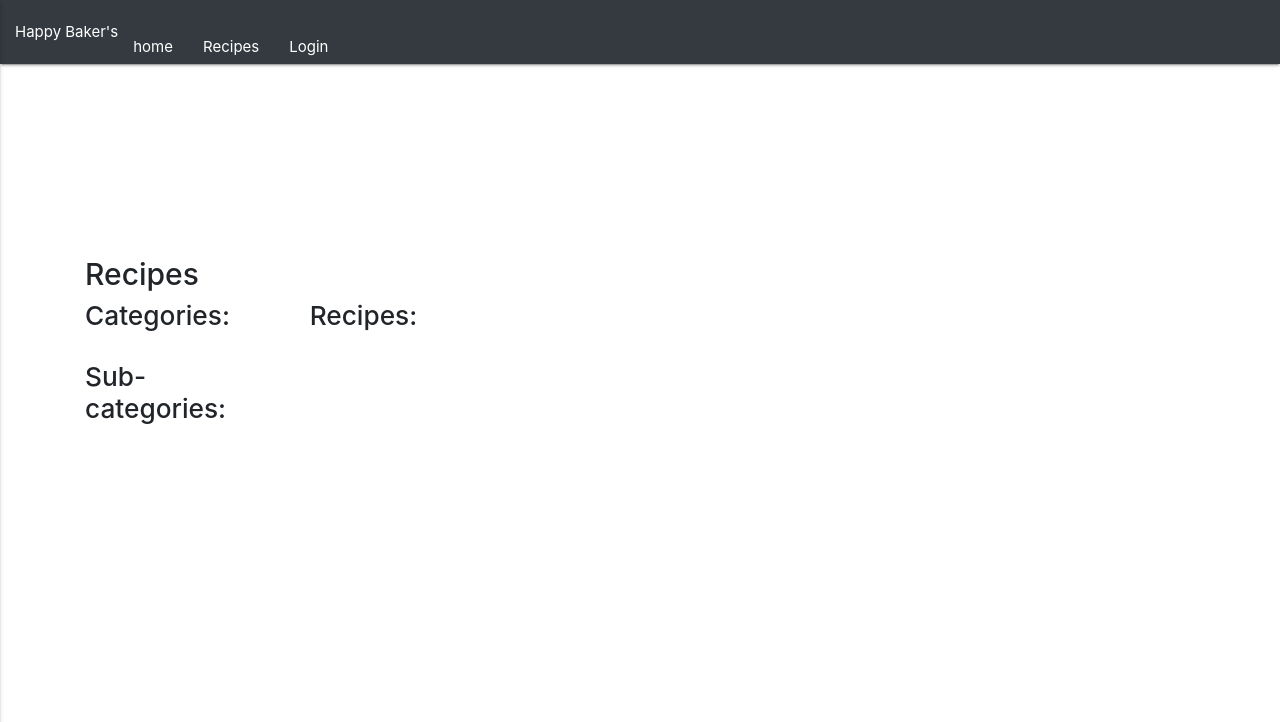
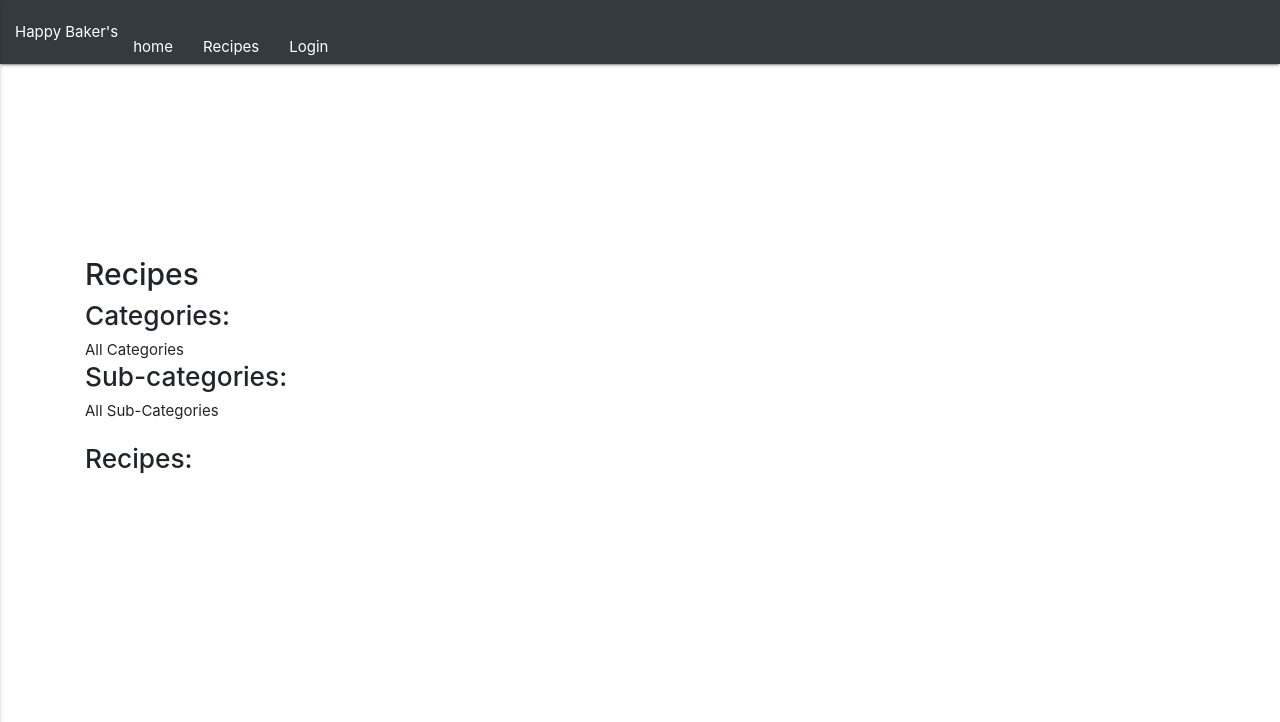
Before and after one commit to Danhayes3008/milestone-project-3, a Flask app: page /recipes in a window 1280 px wide. Shown: the top 722 px of the page. Run offline with Flask 2, Linux system fonts and the light colour scheme; data that the repository does not hold is empty; some libraries are stand-ins or nearby versions.

```diff
--- a/run.py
+++ b/run.py
@@ -66,7 +66,7 @@ def logout():
 def users():
 
     return render_template('userpage.html', users=mongo.db.users.find(),
-    author=mongo.db.recipes.find())
+    recipes=mongo.db.recipes.find())
 
 
 @app.route('/register')
@@ -94,10 +94,10 @@ def insert_user():
     return render_template('userpage.html')
 
 
-@app.route('/recipe_name/<name_id>')
-def recipe_name(name_id):
-    the_recipe = mongo.db.recipes.find_one({"_id": ObjectId(name_id)})
-    return render_template('userpage.html', task=the_recipe)
+
+@app.route('/recipe_name')
+def recipe_name():
+    return render_template('userpage.html', rec=mongo.db.recipes.find())
 
 @app.route('/add_recipe')
 def add_recipe():
--- a/templates/recipes.html
+++ b/templates/recipes.html
@@ -1,21 +1,19 @@
 {% extends 'base.html'%} {% block content %}
 <h2>Recipes</h2>
 <div class="row">
-    <div class="">
     <div class="col s6">
         <h3>Categories:</h3>
+        <input type="checkbox" name="categories" value="all" checked> All Categories<br>
         {% for cat in categories %} {{cat.category_name}}
-        <input type="checkbox">
-        <br /> {% endfor %}
-        <br />
+        <input type="checkbox"><br /> {% endfor %}
         <h3>Sub-categories:</h3>
+        <input type="checkbox" name="subcategory" value="all" checked> All Sub-Categories<br>
         {% for sub in subcategory %} {{sub.subcategory_name}}
-        <input type="checkbox">
-        <br /> {% endfor %}
+        <input type="checkbox"><br /> {% endfor %}
     </div>
 </div>
-    <div class="">
-        <div class="col s6">
+<div class="row">
+    <div class="col s3">
         <h3>Recipes:</h3>
         {% for recipe in recipes %}
         <blockquote>
```
Lines whose indentation alone changed are shown as unchanged.
